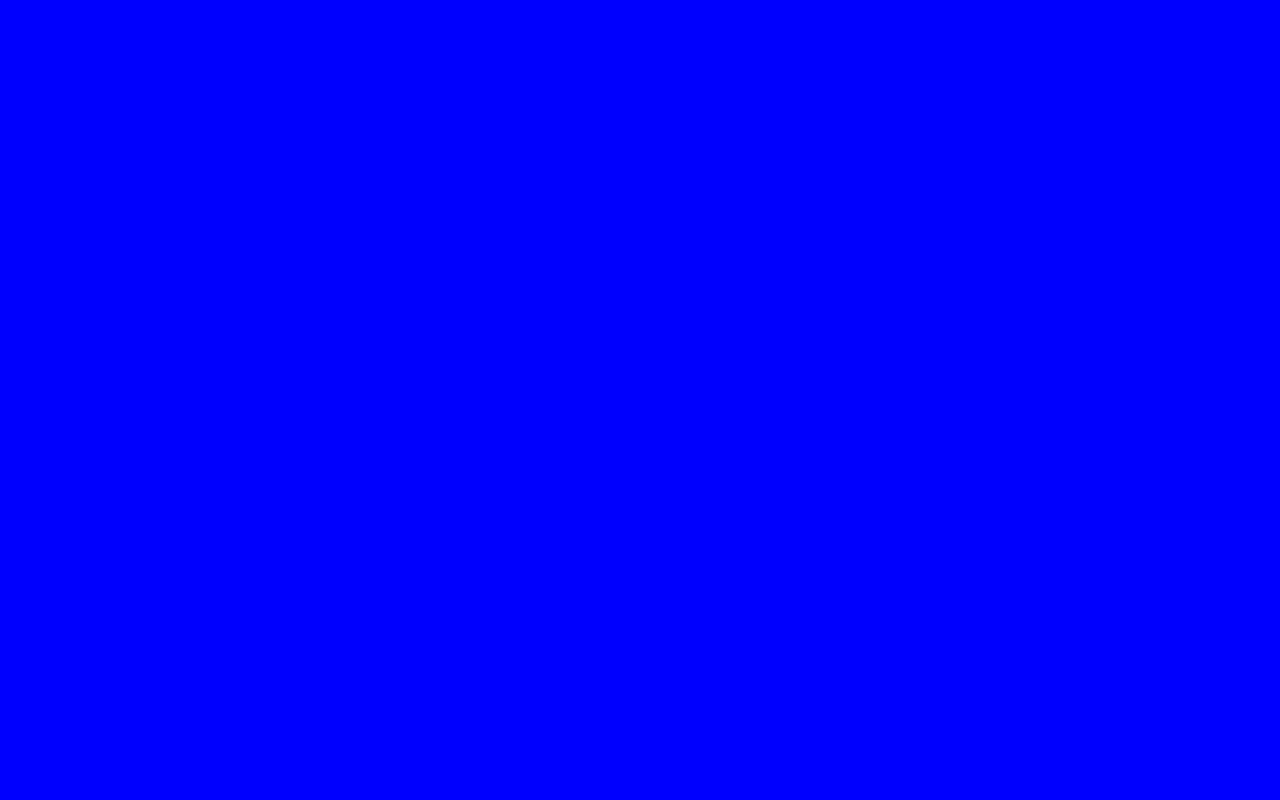
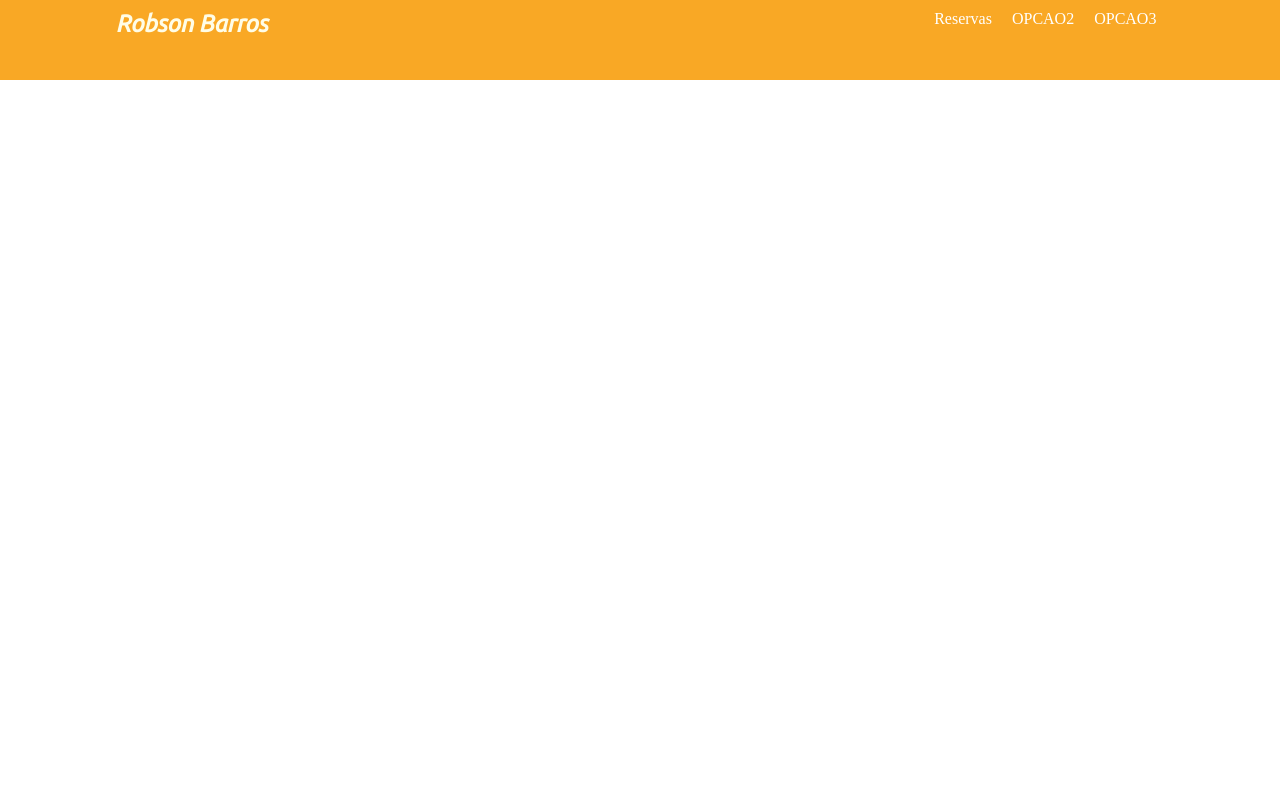
Before and after one commit to rbin9090/sistema_de_agendamento, a PHP site: page /sistema_agendamento/ in a window 1280 px wide. Before the commit the page is empty. Run offline with PHP 8.4, Linux system fonts and the light colour scheme.

Commit message:
iniciado front-end para uma base

```diff
--- a/css/style.css
+++ b/css/style.css
@@ -1,3 +1,4 @@
+
 *{
 	margin: 0;
 	padding: 0;
@@ -5,5 +6,51 @@
 }
 
 html,body{
-	background: blue;
+	width: 100%;
+	height: 100%;
+	/*background: blue;*/
 }
+
+header{
+	padding: 10px 0;
+	height: 10vh;
+	background: #f9a825;
+	color: #fffde7;
+}
+.logotipo{
+float: left;
+
+font-family: 'Ubuntu', sans-serif;
+
+}
+
+.limpar{
+	clear: both;/*apenas uma das práticas css*/
+}
+
+nav.menu-desktop{
+	float: right;
+}
+nav.menu-desktop ul{
+	list-style: none;
+}
+
+nav.menu-desktop li{
+	display: inline-block;
+	padding: 0 8px;
+}
+
+nav.menu-desktop a{
+	color: white;
+	text-decoration: none;
+}
+
+.context-center{
+	max-width: 1100px;
+	margin: 0 auto;
+	padding: 0 2%;
+}
+
+.container{
+	font-family: 'Ubuntu', sans-serif;
+}
--- a/index.php
+++ b/index.php
@@ -5,10 +5,32 @@
 	<meta charset="utf-8">
 	<meta name="viewport" content="width=device-width, initial-scale=1">
 	<title>Sistema de reserva v: 0.1 </title>
+<link rel="preconnect" href="https://fonts.googleapis.com">
+<link rel="preconnect" href="https://fonts.gstatic.com" crossorigin>
+<link href="https://fonts.googleapis.com/css2?family=Ubuntu:ital@1&display=swap" rel="stylesheet">
+
 	<link rel="stylesheet" type="text/css" href="<?php echo INCLUDE_PATH;?>/css/style.css">
 
 </head>
 <body>
+<header>
+	<div class="context-center">
+	<div class="logotipo">
+		<h2>Robson Barros</h2>
+	</div>
+	<nav class="menu-desktop">
+		<ul>
+			<li><a href="#">Reservas</a></li>
+			<li><a href="#">OPCAO2</a></li>
+			<li><a href="#">OPCAO3</a></li>
+		</ul>
+	</nav><!--menu desktop-->
+</div><!--context-center-->
+</header>
+
+
+
+
 
 </body>
 </html>
```
